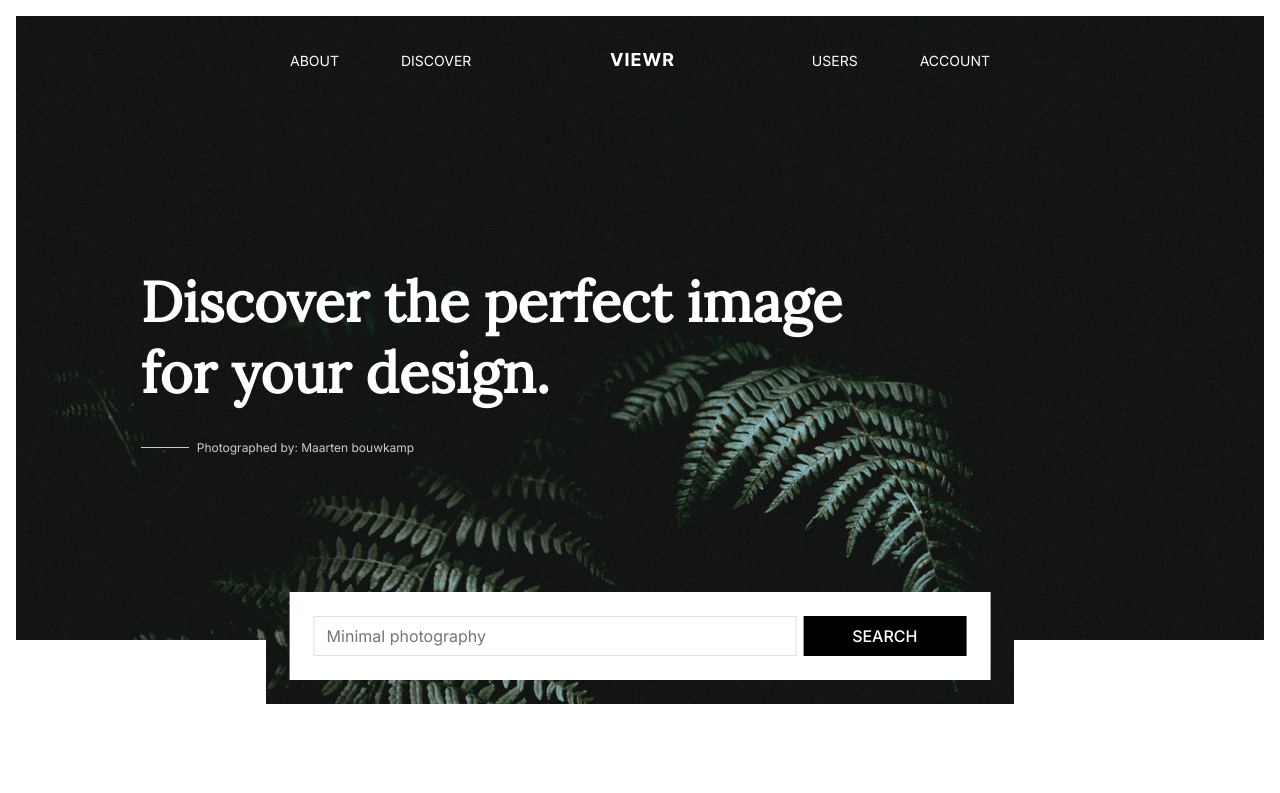
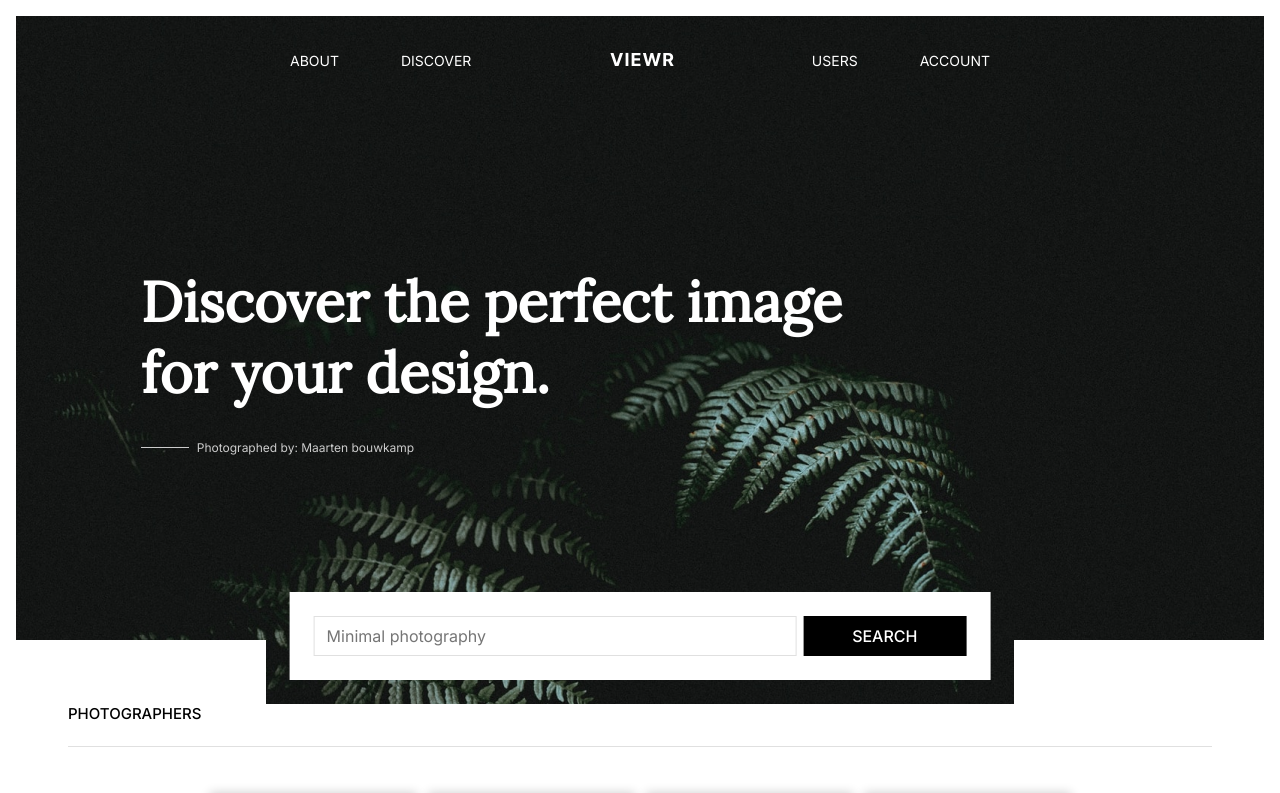
Before and after one commit to pawelkellner/viewr, a React (Create React App) app: page / in a window 1280 px wide. Shown: the top 793 px of the page. Built offline with nearby package versions, Linux system fonts and the light colour scheme; grey boxes are pictures that could not be loaded.

Commit message:
added section component to app

```diff
--- a/src/components/App/App.js
+++ b/src/components/App/App.js
@@ -1,5 +1,6 @@
 import Header from '../Header/Header';
 import Navigation from '../Navigation/Navigation';
+import SectionPhotographers from '../SectionPhotographers/SectionPhotographers';
 import './App.css';
 
 function App() {
@@ -7,6 +8,7 @@ function App() {
     <div className="content__wrapper">
       <Navigation />
       <Header />
+      <SectionPhotographers />
     </div>
   );
 }
```
